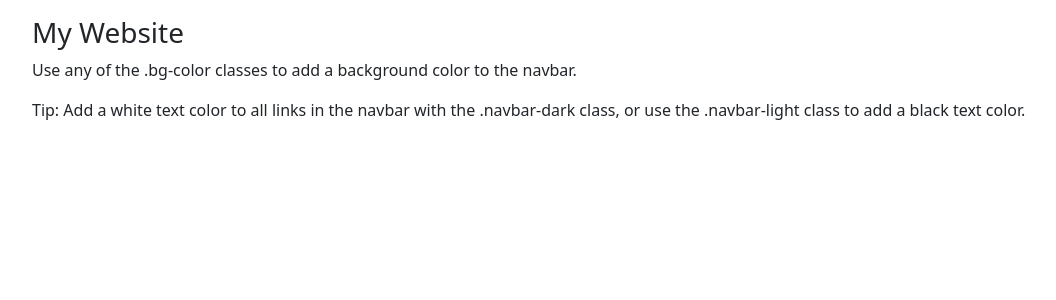
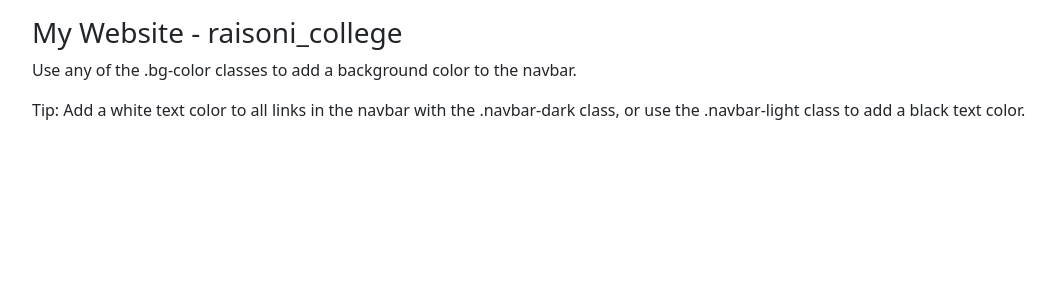
Before and after one commit to VirajWadate/raisoni_college, a Django app: page / in a window 1280 px wide. Shown: the part 56-356 px from the top of the page, without its empty margins (50-1106 px from the left). Run offline with Django 4.2, Linux system fonts and the light colour scheme.

Commit message:
Updated name in header

```diff
--- a/mywebsite/templates/index.html
+++ b/mywebsite/templates/index.html
@@ -26,7 +26,8 @@
 
 
 <div class="container mt-3">
-  <h3>My Website</h3>
+  <h3>My Website - raisoni_college
+</h3>
   <p>Use any of the .bg-color classes to add a background color to the navbar.</p>
   <p>Tip: Add a white text color to all links in the navbar with the .navbar-dark class, or use the .navbar-light class to add a black text color.</p>
 </div>
```
